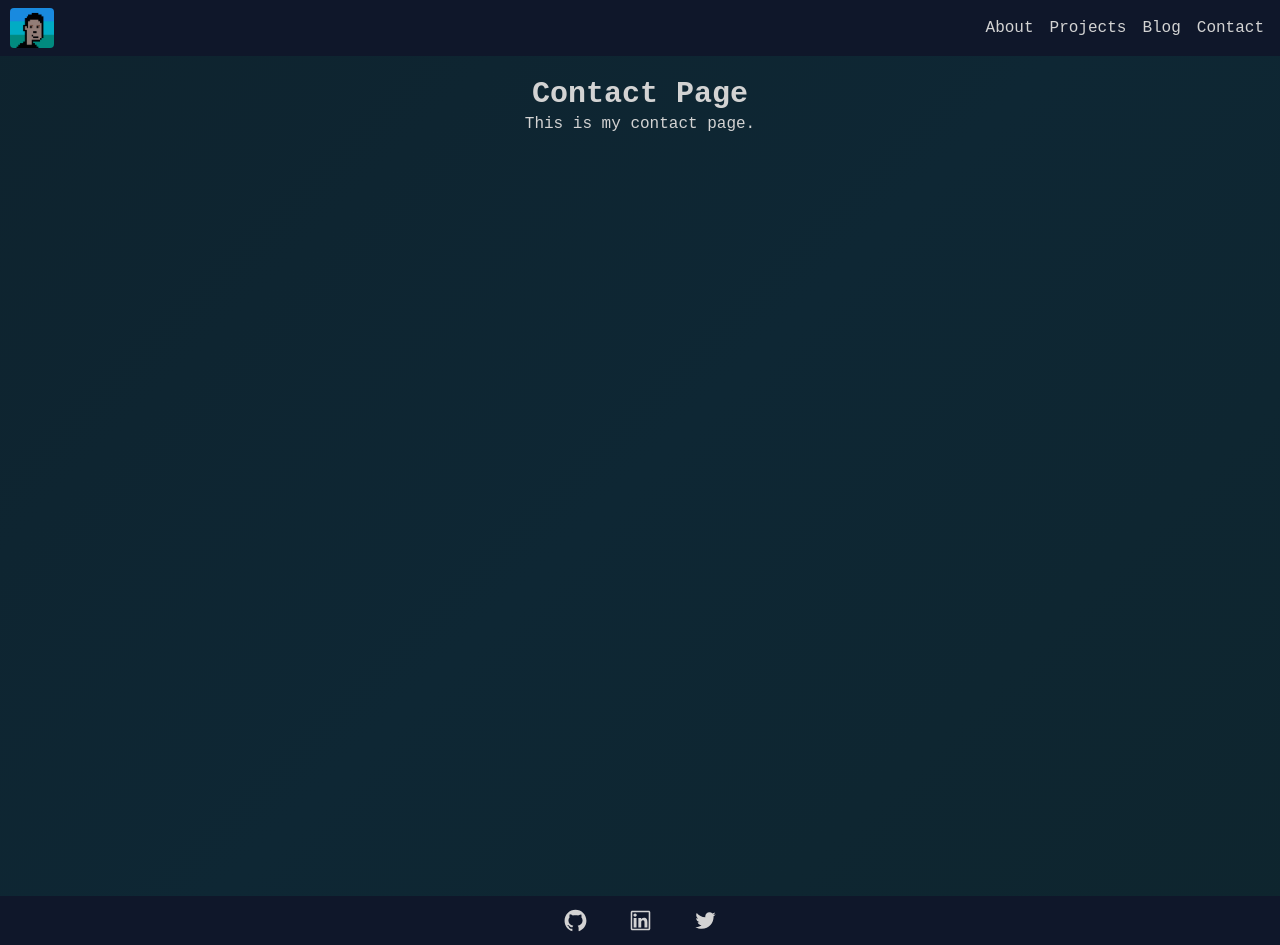
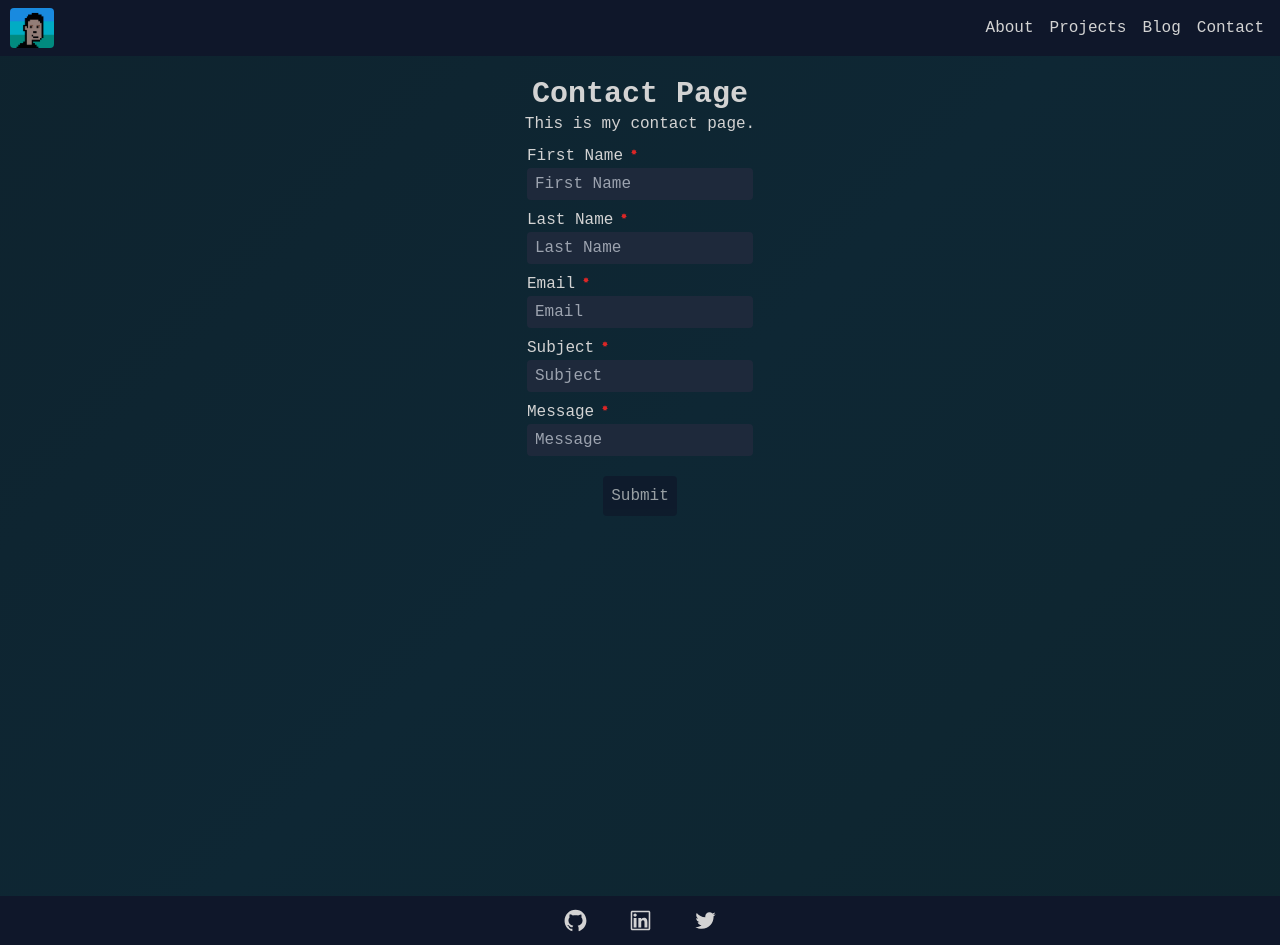
Before and after one commit to 0xernesto/personal-website, a Next.js app: page /contact in a window 1280 px wide. Built offline with nearby package versions, Linux system fonts and the light colour scheme.

Commit message:
finished contact form basic functionality

```diff
--- a/package.json
+++ b/package.json
@@ -19,6 +19,7 @@
 		"react": "^18.2.0",
 		"react-dom": "^18.2.0",
 		"react-icons": "^4.4.0",
-		"tailwindcss": "^3.1.7"
+		"tailwindcss": "^3.1.7",
+		"validator": "^13.7.0"
 	}
 }
--- a/pages/contact.js
+++ b/pages/contact.js
@@ -1,12 +1,202 @@
 // This page will display a form for people to contact me, along
 // with social links (which should probably be included in the
 // app's footer).
+import { useState } from "react";
+import { GiSevenPointedStar } from "react-icons/gi";
+import Link from "next/link";
+import validator from "validator";
 
 const Contact = () => {
+	const [firstName, setFirstName] = useState("");
+	const [lastName, setLastName] = useState("");
+	const [email, setEmail] = useState("");
+	const [isEmailValid, setIsEmailValid] = useState(false);
+	const [subject, setSubject] = useState("");
+	const [message, setMessage] = useState("");
+	const [loading, setLoading] = useState(false);
+	const [error, setError] = useState("");
+	const [successMessage, setSuccessMessage] = useState("");
+
+	const validateEmail = (event) => {
+		const emailInput = event.target.value;
+		if (validator.isEmail(emailInput)) {
+			setEmail(emailInput);
+			setIsEmailValid(true);
+		} else {
+			setEmail(emailInput);
+			setIsEmailValid(false);
+		}
+	};
+
+	const onSubmit = async (event) => {
+		// Prevent automatic form submission
+		event.preventDefault();
+
+		// Set state
+		setLoading(true);
+		setError("");
+
+		// Send email via API request
+		fetch(process.env.NEXT_PUBLIC_CONTACT_FORM_ENDPOINT, {
+			method: "POST",
+			headers: {
+				"Content-Type": "application/json",
+			},
+			body: JSON.stringify({
+				firstName,
+				lastName,
+				email,
+				subject,
+				message,
+			}),
+		})
+			.then((res) => {
+				if (res.status == 200) {
+					// Refresh state
+					setFirstName("");
+					setLastName("");
+					setEmail("");
+					document.getElementById("email").value = "";
+					setIsEmailValid(false);
+					setSubject("");
+					setMessage("");
+
+					// Success message
+					setSuccessMessage("Your message was successfully sent.");
+				}
+			})
+			.catch((err) => {
+				setError(err.message);
+				console.error(err);
+			});
+
+		setLoading(false);
+	};
+
 	return (
 		<div className="flex flex-col items-center justify-start w-full h-screen">
 			<h1 className="text-3xl font-bold">Contact Page</h1>
 			<p>This is my contact page.</p>
+			<form
+				className="flex flex-col items-center justify-start"
+				onSubmit={onSubmit}
+			>
+				<div className="flex items-center w-full">
+					<label className="mt-2">First Name</label>
+					<GiSevenPointedStar
+						className="ml-2 text-red-600"
+						size="6px"
+					/>
+				</div>
+				<input
+					className="px-2 py-1 text-white rounded bg-slate-800"
+					type="text"
+					id="firstName"
+					name="firstName"
+					placeholder="First Name"
+					value={firstName}
+					onChange={(event) => setFirstName(event.target.value)}
+					required
+				/>
+				<div className="flex items-center w-full">
+					<label className="mt-2">Last Name</label>
+					<GiSevenPointedStar
+						className="ml-2 text-red-600"
+						size="6px"
+					/>
+				</div>
+				<input
+					className="px-2 py-1 text-white rounded bg-slate-800"
+					type="text"
+					id="lastName"
+					name="lastName"
+					placeholder="Last Name"
+					value={lastName}
+					onChange={(event) => setLastName(event.target.value)}
+					required
+				/>
+				<div className="flex items-center w-full">
+					<label className="mt-2">Email</label>
+					<GiSevenPointedStar
+						className="ml-2 text-red-600"
+						size="6px"
+					/>
+				</div>
+				<input
+					className="px-2 py-1 text-white rounded bg-slate-800"
+					type="email"
+					id="email"
+					name="email"
+					placeholder="Email"
+					onChange={(event) => validateEmail(event)}
+					required
+				/>
+				<div className="flex items-center w-full">
+					<label className="mt-2">Subject</label>
+					<GiSevenPointedStar
+						className="ml-2 text-red-600"
+						size="6px"
+					/>
+				</div>
+				<input
+					className="px-2 py-1 text-white rounded bg-slate-800"
+					type="text"
+					id="subject"
+					name="subject"
+					placeholder="Subject"
+					value={subject}
+					onChange={(event) => setSubject(event.target.value)}
+					required
+				/>
+				<div className="flex items-center w-full">
+					<label className="mt-2">Message</label>
+					<GiSevenPointedStar
+						className="ml-2 text-red-600"
+						size="6px"
+					/>
+				</div>
+				<input
+					className="px-2 py-1 text-white rounded bg-slate-800"
+					type="text"
+					id="message"
+					name="message"
+					placeholder="Message"
+					value={message}
+					onChange={(event) => setMessage(event.target.value)}
+					required
+				/>
+				{successMessage ? (
+					<div className="flex flex-col items-center justify-start">
+						<h5>Success</h5>
+						<span>{successMessage}</span>
+						<Link href="/">
+							<button className="p-2 mt-5 rounded bg-slate-900">
+								Go to Home Page
+							</button>
+						</Link>
+					</div>
+				) : (
+					<button
+						className={
+							!isEmailValid
+								? "p-2 mt-5 rounded bg-slate-900 opacity-70 hover:cursor-not-allowed"
+								: "p-2 mt-5 rounded bg-slate-900"
+						}
+						disabled={
+							!firstName ||
+							!lastName ||
+							!email ||
+							!isEmailValid ||
+							!subject ||
+							!message
+								? true
+								: false
+						}
+					>
+						Submit
+					</button>
+				)}
+			</form>
 		</div>
 	);
 };
```
Also changed, not shown: 1 other file (tests, documents, lock files or other folders).
